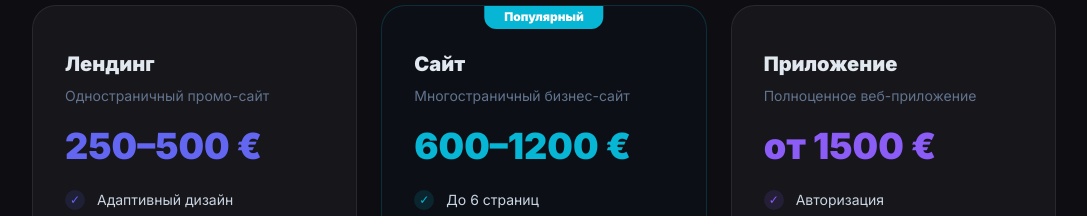
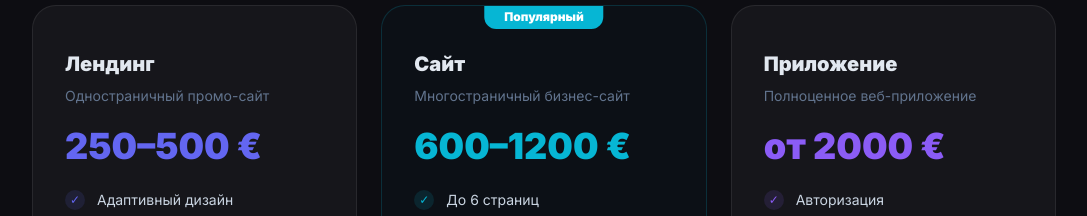
Before and after one commit to boomerang1312/portfolio, a Next.js app: page / in a window 1280 px wide. Shown: the part 2980-3196 px from the top of the page, without its empty margins (96-1183 px from the left). Built offline with nearby package versions, Linux system fonts and the light colour scheme.

Commit message:
Raise app price to market rate 2000€+

```diff
--- a/app/page.tsx
+++ b/app/page.tsx
@@ -52,7 +52,7 @@ const PRICES = [
   },
   {
     name: "Приложение",
-    price: "от 1500 €",
+    price: "от 2000 €",
     desc: "Полноценное веб-приложение",
     features: ["Авторизация", "Личный кабинет", "API интеграции", "Поддержка 1 месяц"],
     accent: "#8b5cf6",
```
